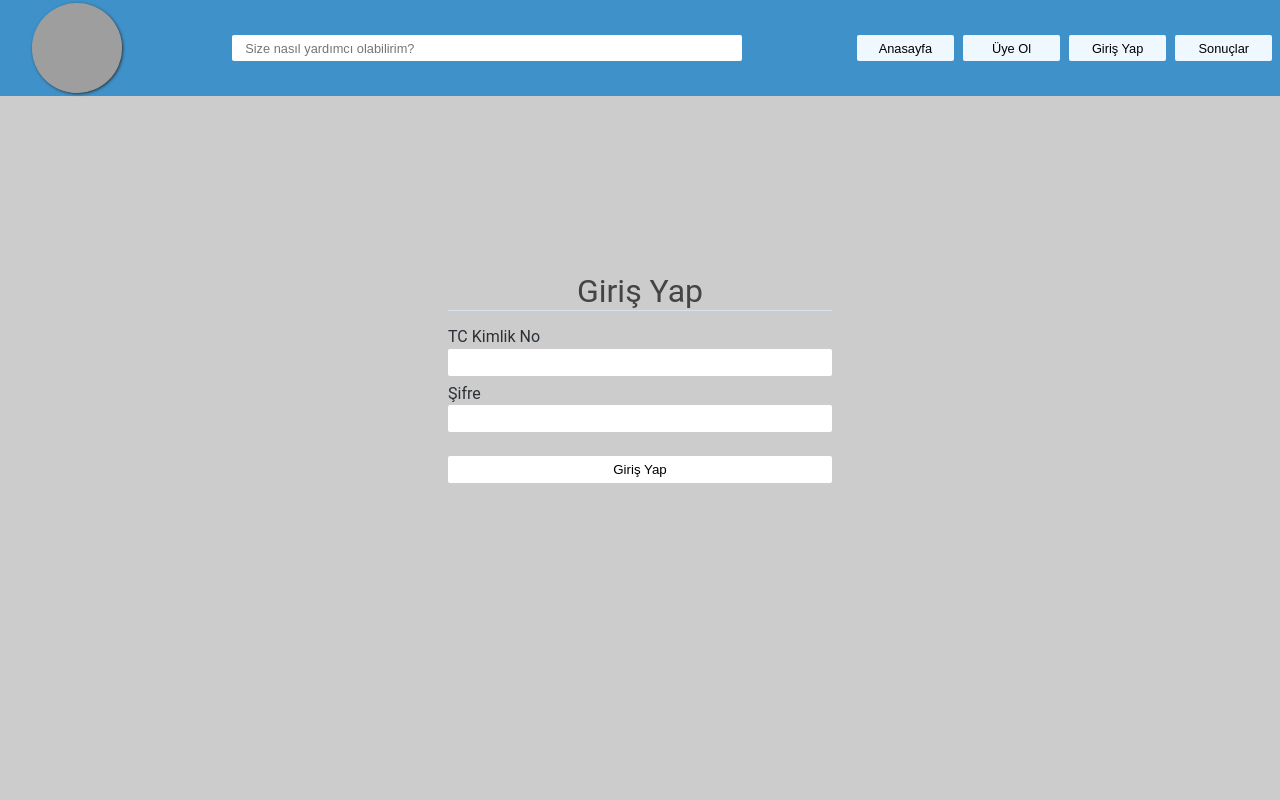
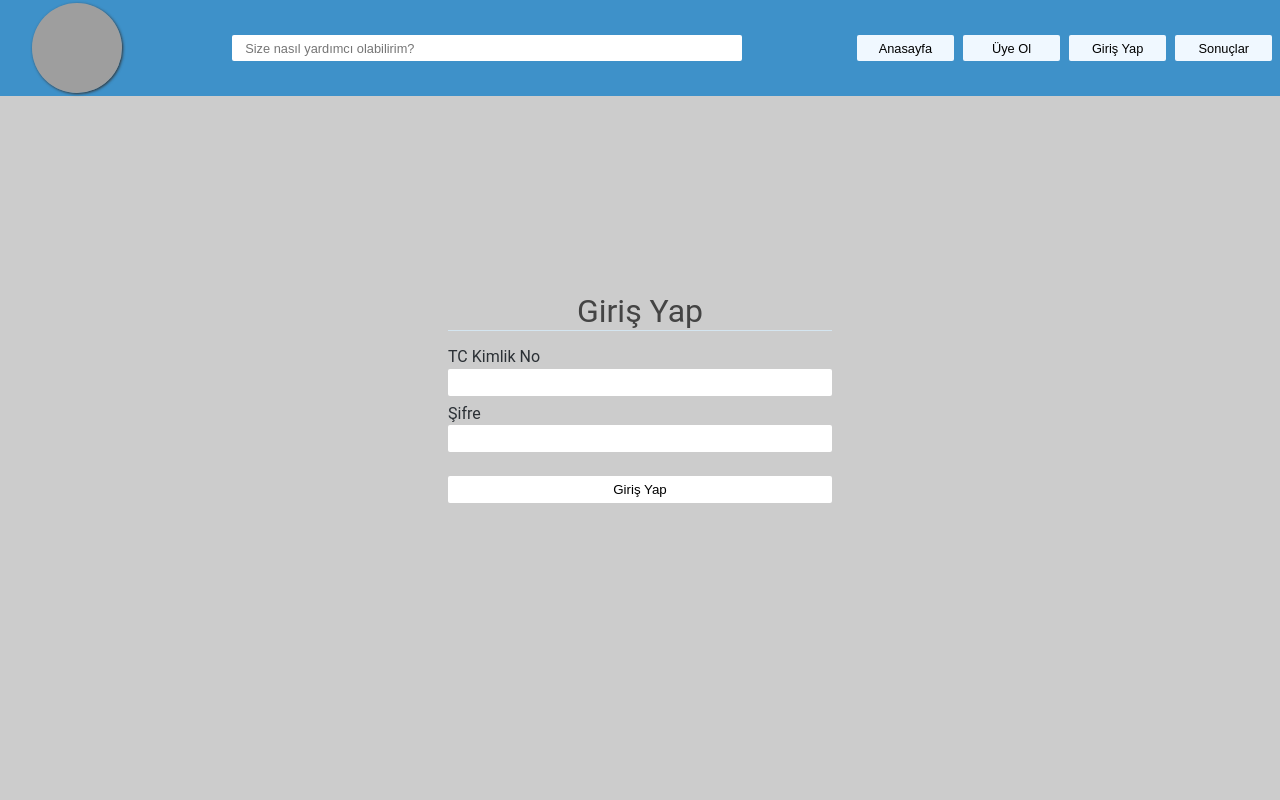
Before and after one commit to turkaytunc/e-secim, a React (Create React App) app: page /e-secim/login in a window 1280 px wide. Shown: the top 800 px of the page. Built offline with nearby package versions, Linux system fonts and the light colour scheme; grey boxes are pictures that could not be loaded.

Commit message:
fix: main container not displaying candidates properly

```diff
--- a/src/app.scss
+++ b/src/app.scss
@@ -8,9 +8,10 @@
 .main-container {
   display: flex;
   width: 100%;
-  height: 90vh;
+  height: 100vh;
   padding-bottom: 1em;
   flex-direction: column;
   justify-content: center;
   align-items: center;
+  overflow-y: scroll;
 }
```
